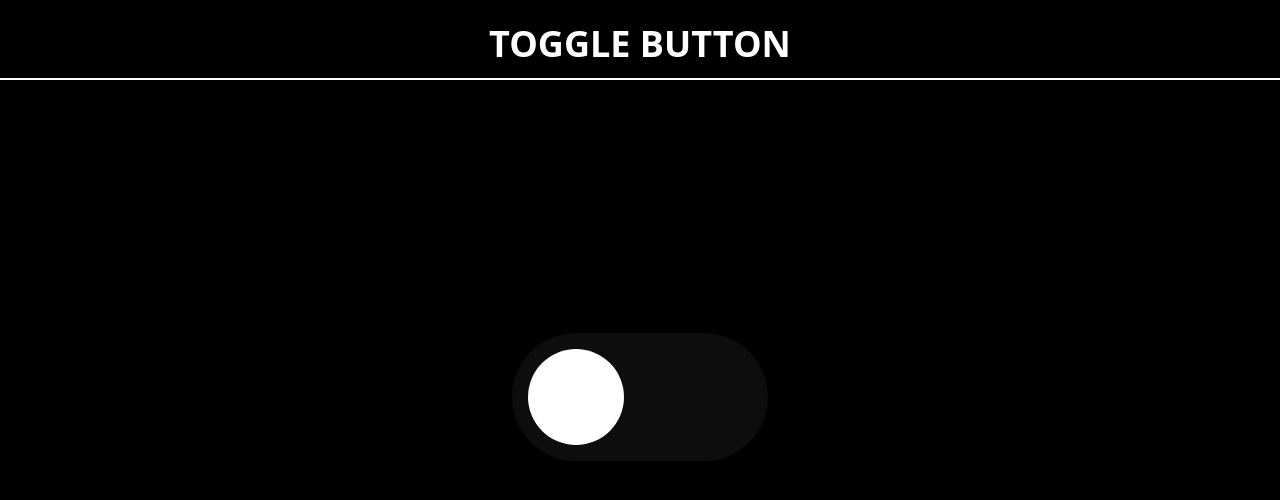
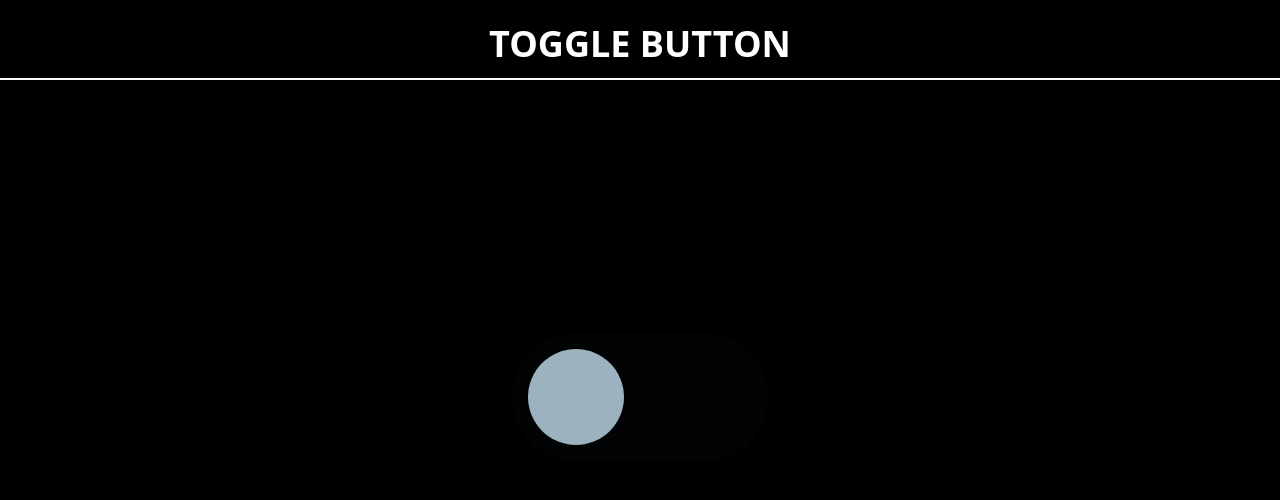
Before and after one commit to OndrejLosensky/toggle-button, a React (Create React App) app: page / in a window 1280 px wide. Shown: the top 500 px of the page. Built offline with nearby package versions, Linux system fonts and the light colour scheme.

Commit message:
změna barev

```diff
--- a/src/components/toggle/Toggle.js
+++ b/src/components/toggle/Toggle.js
@@ -8,7 +8,7 @@ const Toggle = () => {
         <div>
             <label htmlFor="toggle-button">
                 <input type="checkbox" id="toggle-button" className="cursor-pointer h-32 w-64 rounded-full appearance-none
-                bg-slate-50 bg-opacity-5 border-textColor border-3 checked:bg-slate-400 transition duration-300 relative"/>
+                bg-borderColor bg-opacity-5 border-textColor border-3 checked:bg-foreColor transition duration-300 relative"/>
             </label>
         </div>
     )
--- a/src/index.css
+++ b/src/index.css
@@ -5,7 +5,7 @@
 
 #toggle-button::after {
     content: '';
-    @apply h-32 w-32 rounded-full bg-white absolute left-0 top-0 transform scale-75 transition duration-300;
+    @apply h-32 w-32 rounded-full bg-toggleColor absolute left-0 top-0 transform scale-75 transition duration-300;
 }
 
 #toggle-button:checked::after {
```
